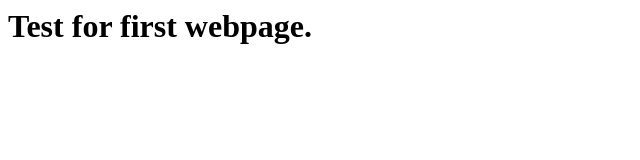
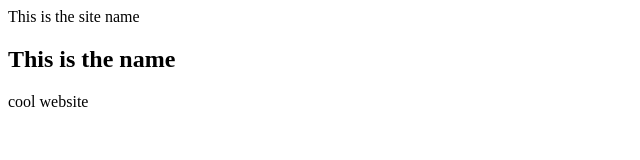
Before and after one commit to Dazeguy/dazeguy.github.io, a plain HTML site: page index.html in a window 1280 px wide. Shown: the whole page, without its empty margins (0-640 px from the left). Drawn offline with Linux system fonts and the light colour scheme.

Commit message:
This is a test commit

```diff
--- a/index.html
+++ b/index.html
@@ -1 +1,15 @@
-<h1> Test for first webpage. </h1>
+<!DOCTYPE html>
+<html lang="en">
+<head>
+    <meta charset="UTF-8">
+    <meta name="viewport" content="width=device-width, initial-scale=1.0">
+    <title> Sitename + page name </title>
+</head>
+<body>
+    <header> This is the site name</header>
+    <main>
+        <h2> This is the name</h2>
+    </main>
+    <footer> cool website </footer>
+</body>
+</html>
```
